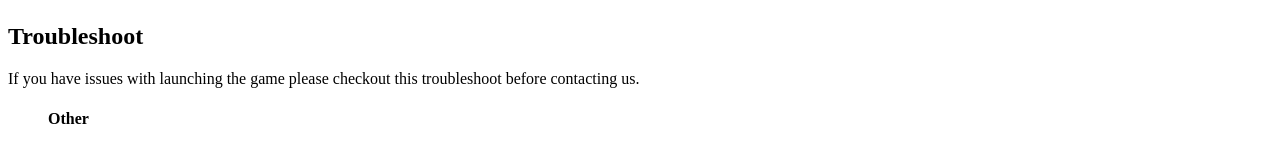
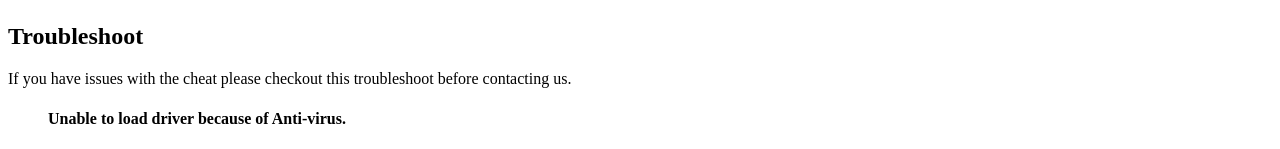
Before and after one commit to monuzo/monuzo, a Next.js app: page /cheats/pubg-rap in a window 1280 px wide. Shown: the part 2279-2428 px from the top of the page. Built offline with nearby package versions, Linux system fonts and the light colour scheme.

Commit message:
Update pubg-rap.mdx

```diff
--- a/pages/cheats/pubg-rap.mdx
+++ b/pages/cheats/pubg-rap.mdx
@@ -71,7 +71,11 @@ import Image from 'next/image'
 import Callout from 'nextra-theme-docs/callout'
 
 ## Troubleshoot
-If you have issues with launching the game please checkout this troubleshoot before contacting us.
+If you have issues with the cheat please checkout this troubleshoot before contacting us.
+
+>#### Unable to load driver because of Anti-virus.
+>This means a driver on your computer is blocking the cheat from running. Most of the times these are anti cheat software like vanguard or faceit installed.
+>Please uninstall these software. Also just use Windows Defender instead of other anti virus.
 
 >#### Other
 >Other known issues will be updated here
```
